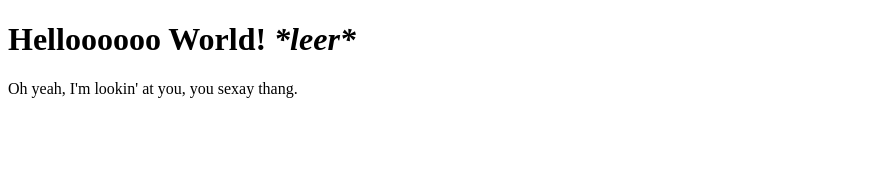
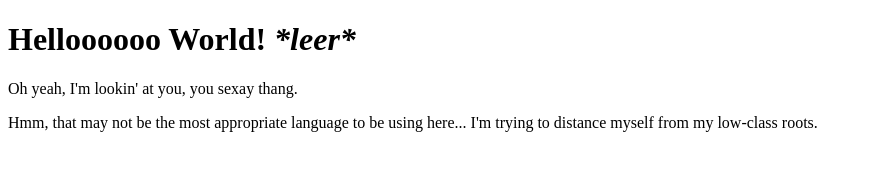
Before and after one commit to LyreParadox/git-test, a website: page index.html in a window 1280 px wide. Shown: the whole page, without its empty margins (0-872 px from the left). Drawn offline with Linux system fonts and the light colour scheme.

Commit message:
using NPM

```diff
--- a/index.html
+++ b/index.html
@@ -11,6 +11,7 @@
 <body>
     <h1>Helloooooo World! <em>*leer*</em></h1>
     <p>Oh yeah, I'm lookin' at you, you sexay thang.</p>
+    <p>Hmm, that may not be the most appropriate language to be using here... I'm trying to distance myself from my low-class roots.</p>
 </body>
 
 </html>
```
Also changed, not shown: package.json (added, +24 -0 lines), 2 other files.
